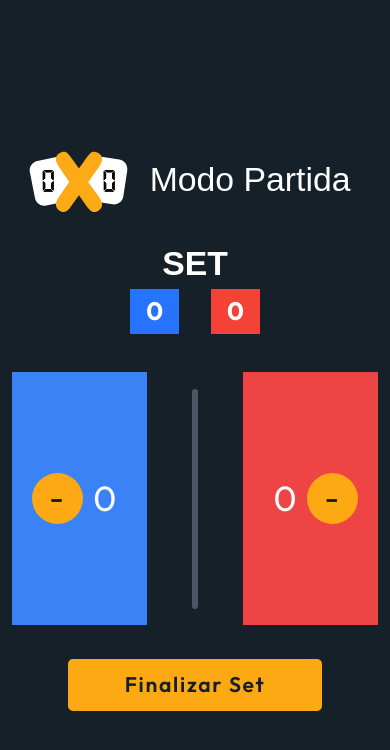
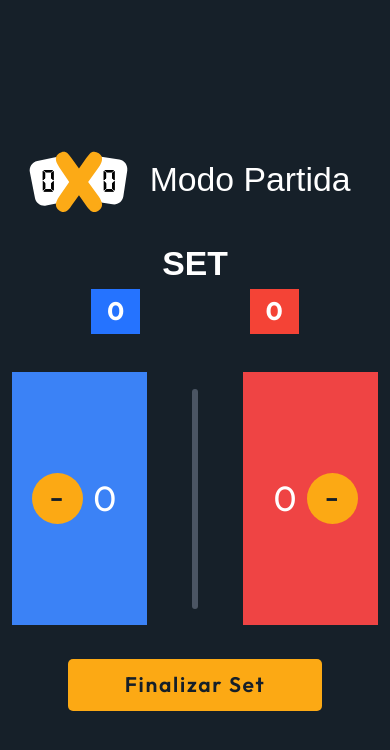
Before and after one commit to noemibnunes/placarizando-front, a React (Vite) app: page /placar-partida in a window 390 px wide. Shown: the top 750 px of the page. Built offline with nearby package versions, Linux system fonts and the light colour scheme; a web font is replaced by a local one.

Commit message:
fix: ajuste na responsividade

```diff
--- a/src/styles/placar-partida-style/placar-partida-style.css
+++ b/src/styles/placar-partida-style/placar-partida-style.css
@@ -55,7 +55,7 @@
 .set-contadores-completo {
   display: flex;
   justify-content: center;
-  gap: 2rem;
+  gap: 8vh;
   margin-top: 0.5rem;
 }
 
@@ -161,6 +161,10 @@
     height: 26vh;
   }
 
+  .set-contadores-completo {
+    gap: 13vh;
+  }
+
   .time {
     width: 80vw;
     height: 30vh;
@@ -172,6 +176,11 @@
     width: 6vh;
     height: 6vh;
     font-size: 1.4rem;
+    display: flex;
+    justify-content: center;
+    align-items: center;
+    line-height: 1;
+    padding: 0;
   }
 
   .pontuacao span {
```
